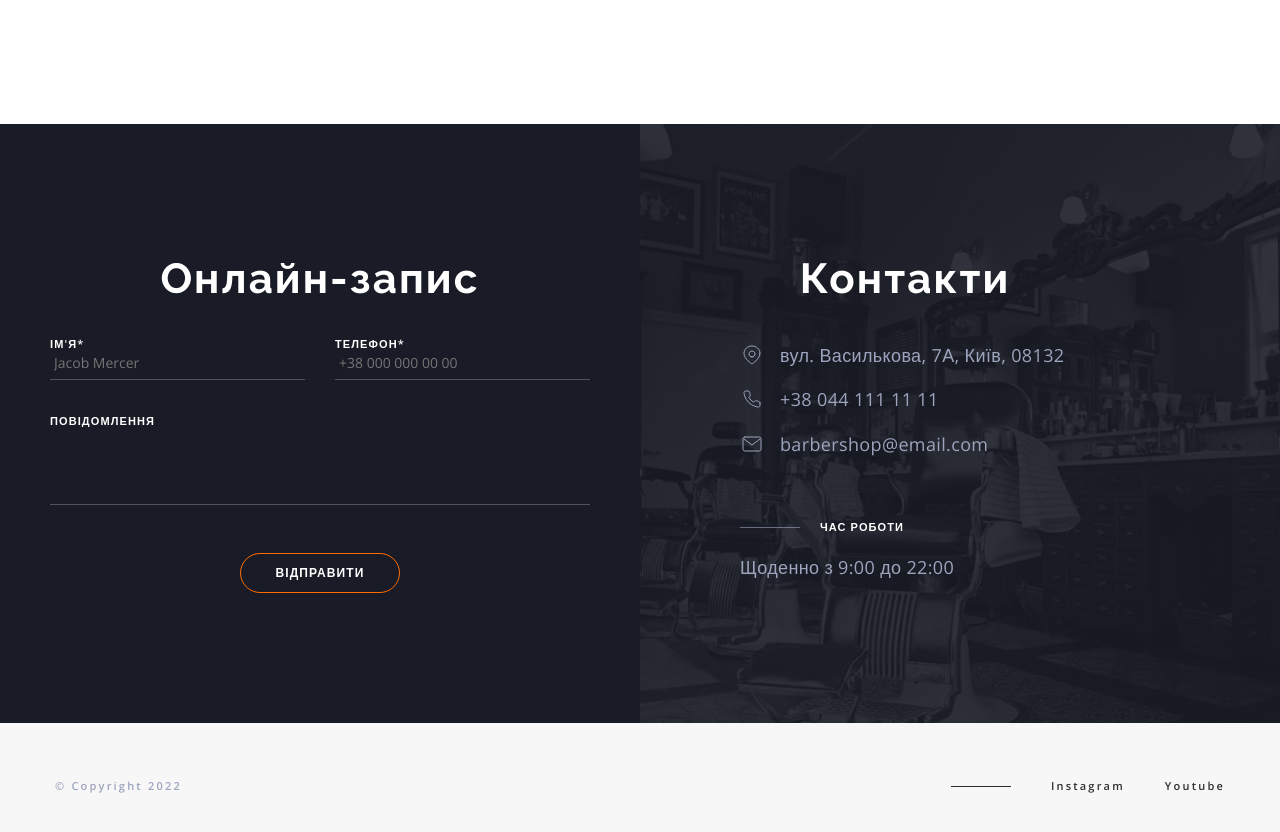
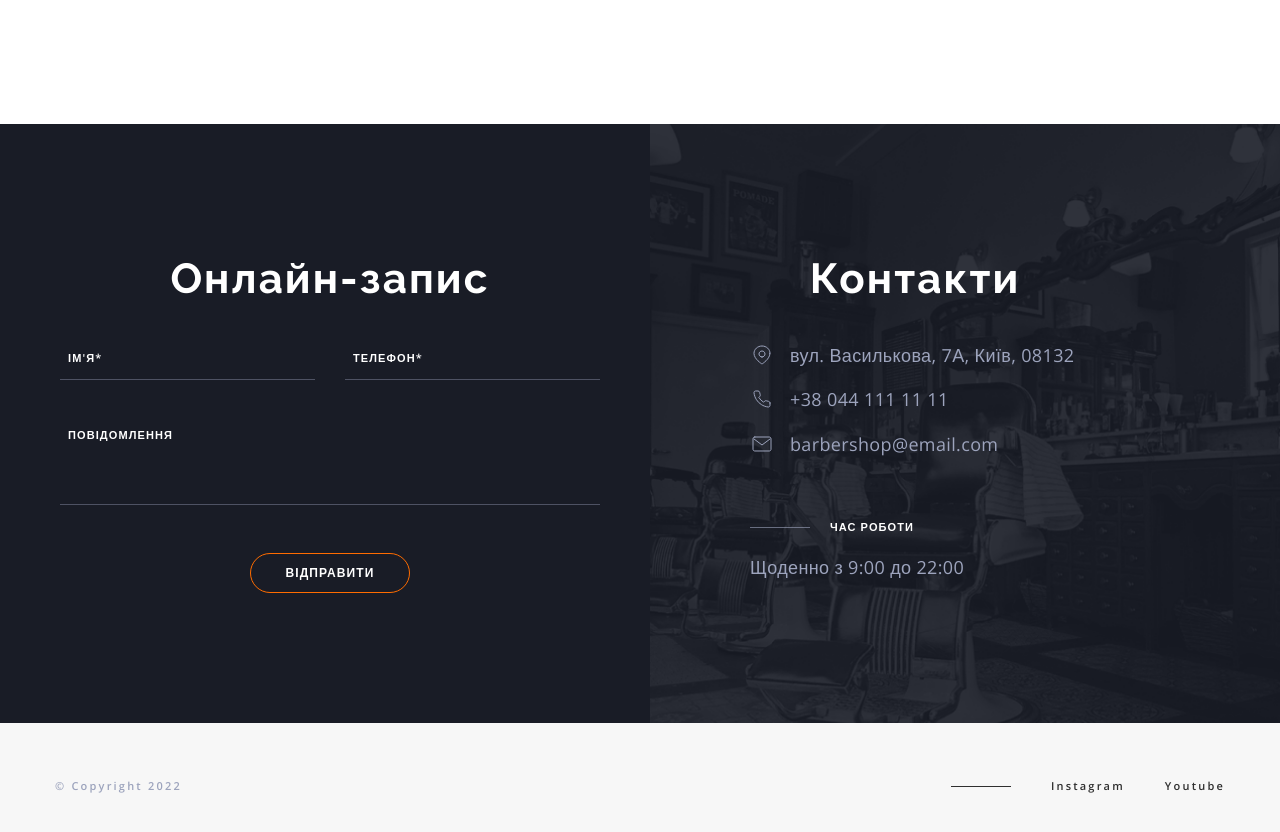
Before and after one commit to vlmakh/goit-barbershop, a plain HTML site: page index.html in a window 1280 px wide. Shown: the part 4020-4852 px from the top of the page. Drawn offline with nearby package versions, Linux system fonts and the light colour scheme.

Commit message:
add animation to reg-form

```diff
--- a/index.html
+++ b/index.html
@@ -611,35 +611,40 @@
           <form action="">
             <div class="reg__required">
               <div class="reg__field">
-                <label class="reg__label" for="name">Ім'я* </label>
                 <input
                   type="text"
                   class="reg__input"
                   id="name"
                   placeholder="Jacob Mercer"
+                  minlength="3"
                   required
                 />
+                <label class="reg__label" for="name">Ім'я* </label>
               </div>
               <div class="reg__field">
-                <label class="reg__label" for="tel">Телефон* </label>
                 <input
                   type="tel"
                   id="tel"
                   class="reg__input"
                   placeholder="+38 000 000 00 00"
                   required
+                  pattern="\+?[0-9\s\-\(\)]+"
+                  minlength="10"
+                  maxlength="13"
                 />
+                <label class="reg__label" for="tel">Телефон* </label>
               </div>
             </div>
 
             <div class="reg__field">
-              <label class="reg__label" for="message">Повідомлення </label>
               <textarea
                 class="reg__textarea"
                 name="comment"
                 rows="4"
                 id="message"
+                placeholder="type your message"
               ></textarea>
+              <label class="reg__label" for="message">Повідомлення </label>
             </div>
 
             <button class="button-send" type="submit">відправити</button>
--- a/sass/base/_body.scss
+++ b/sass/base/_body.scss
@@ -7,6 +7,10 @@ body {
   letter-spacing: 0.02em;
   line-height: 1.36;
   font-family: "Open Sans", sans-serif;
+}
+
+html {
+  scroll-behavior: smooth;
 }
 
 h1,
--- a/sass/components/_contacts.scss
+++ b/sass/components/_contacts.scss
@@ -36,7 +36,7 @@
     }
 
     // margin-right: auto;
-    width: calc(100vw / 2);
+    width: calc(100vw / 2 - 10px);
   }
 }
 
--- a/sass/components/_registration.scss
+++ b/sass/components/_registration.scss
@@ -1,5 +1,5 @@
 .reg-contacts {
-//   @extend .section;
+  //   @extend .section;
   background-color: #191c26;
   color: #ffffff;
 
@@ -42,12 +42,14 @@
 
 .reg__label {
   position: absolute;
-  top: -10px;
-  left: 0;
+  top: 4px;
+  left: 8px;
   font-size: 11px;
   font-weight: 600;
   letter-spacing: 0.1em;
   text-transform: uppercase;
+  transform: translateY(0);
+  transition: transform $duration $timing-function;
 }
 .reg__input {
   width: 100%;
@@ -58,6 +60,22 @@
   outline: #191c26;
   border: none;
   border-bottom: 1px solid rgba(157, 164, 189, 0.4);
+
+  &::placeholder {
+    color: transparent;
+    transition: color $duration $timing-function;
+  }
+
+  &:hover::placeholder,
+  &:focus::placeholder {
+    color: rgba(157, 164, 189, 0.4);
+  }
+
+  &:hover + .reg__label,
+  &:focus + .reg__label,
+  &:not(:placeholder-shown) + .reg__label {
+    transform: translateY(-24px);
+  }
 }
 
 .reg__textarea {
@@ -69,6 +87,16 @@
   outline: #191c26;
   border: none;
   border-bottom: 1px solid rgba(157, 164, 189, 0.4);
+
+  &::placeholder {
+    color: transparent;
+  }
+
+  &:hover + .reg__label,
+  &:focus + .reg__label,
+  &:not(:placeholder-shown) + .reg__label {
+    transform: translateY(-24px);
+  }
 }
 
 .button-send {
@@ -78,7 +106,8 @@
   background-color: transparent;
   transition: background-color $duration $timing-function;
 
-  &:hover, &:focus {
+  &:hover,
+  &:focus {
     background-color: $color-accent;
   }
 }
```
Also changed, not shown: css/main.css, css/main.min.css, 2 other files.
